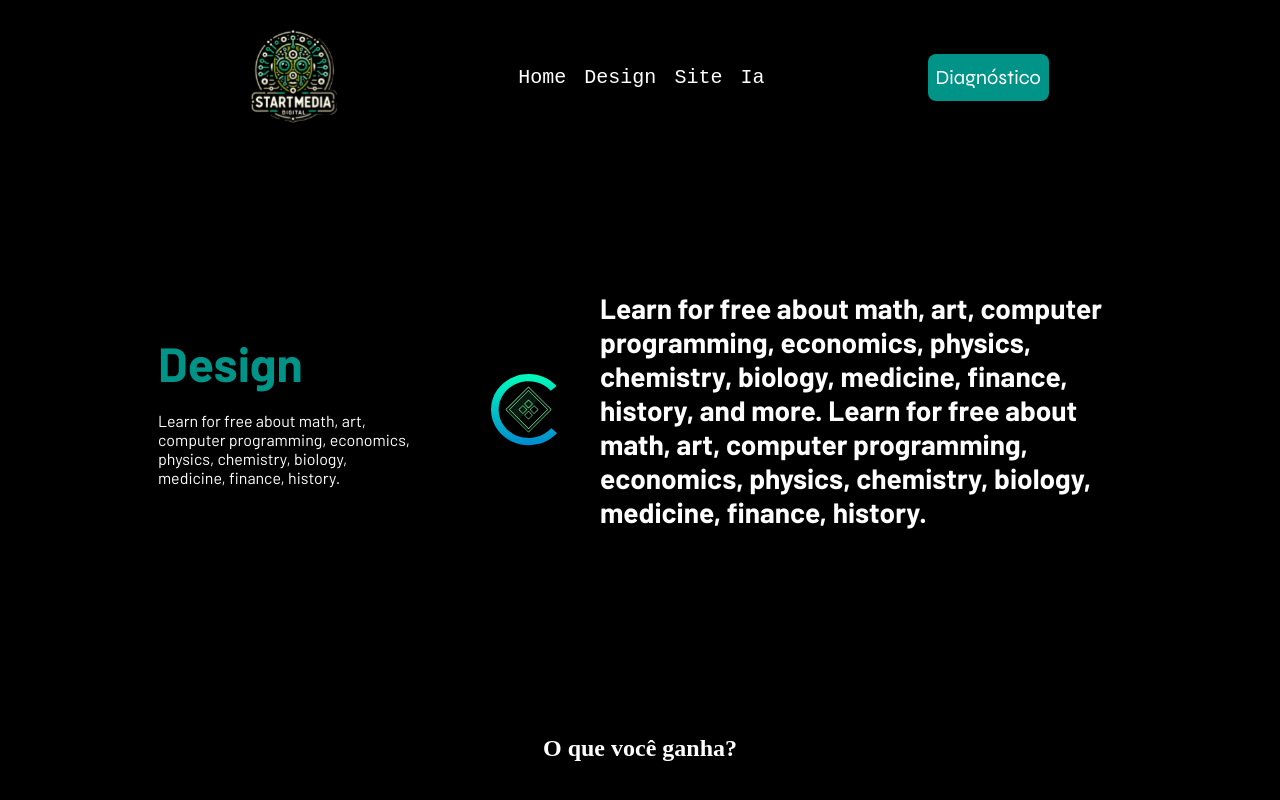
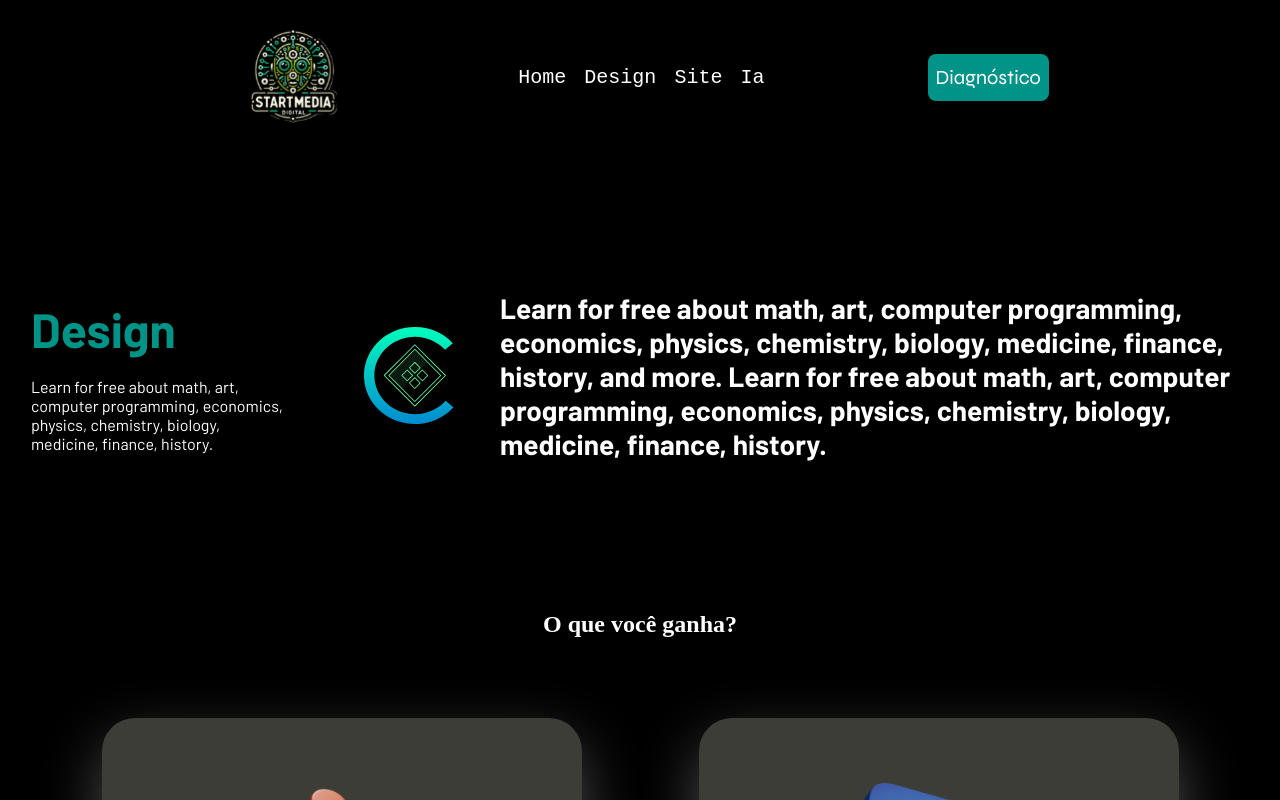
Before and after one commit to aandremeleti-hub/startmedia-frontend, a React (Vite) app: page /design in a window 1280 px wide. Shown: the top 800 px of the page. Built offline with nearby package versions, Linux system fonts and the light colour scheme; a web font is replaced by a local one.

Commit message:
fix: standardize icon size and behavior in main section

```diff
--- a/src/components/layout/design_main_section/index.jsx
+++ b/src/components/layout/design_main_section/index.jsx
@@ -2,7 +2,8 @@ import "./style.css"
 import design_icon from '../../../assets/images/home/design_icon.svg'
 
 export const DesignMainSection = () => {
-    return(
+  return (
+    <section className="container-design-main-section">
       <div className="content_design_main_section">
         <div className="container_title_main_section_design">
           <h1>Design</h1>
@@ -11,5 +12,6 @@ export const DesignMainSection = () => {
         <img src={design_icon} alt="" />
         <h2>Learn for free about math, art, computer programming, economics, physics, chemistry, biology, medicine, finance, history, and more. Learn for free about math, art, computer programming, economics, physics, chemistry, biology, medicine, finance, history.</h2>
       </div>
+    </section>
   )
 }
--- a/src/components/layout/design_main_section/style.css
+++ b/src/components/layout/design_main_section/style.css
@@ -1,9 +1,16 @@
+.container-design-main-section {
+  display: flex;
+  justify-content: center;
+  padding: 137px 157px 150px 158px;
+  background-color: var(--color-secondary-black);
+}
+
+
 .content_design_main_section{
     background-color: var(--color-secondary-black);
     display: flex;
     align-items: center;
     gap: 33px;
-    padding: 137px 157px 206px 158px;
 }
 
 .container_title_main_section_design{
@@ -27,6 +34,10 @@
     width: 260px
 }
 
+.content_design_main_section img{
+    width: 103px;
+}
+
 .content_design_main_section h2{
     font-family: var(--font-title);
     font-size: var(--font-headline-h3-size);
```
Lines whose indentation alone changed are shown as unchanged.
